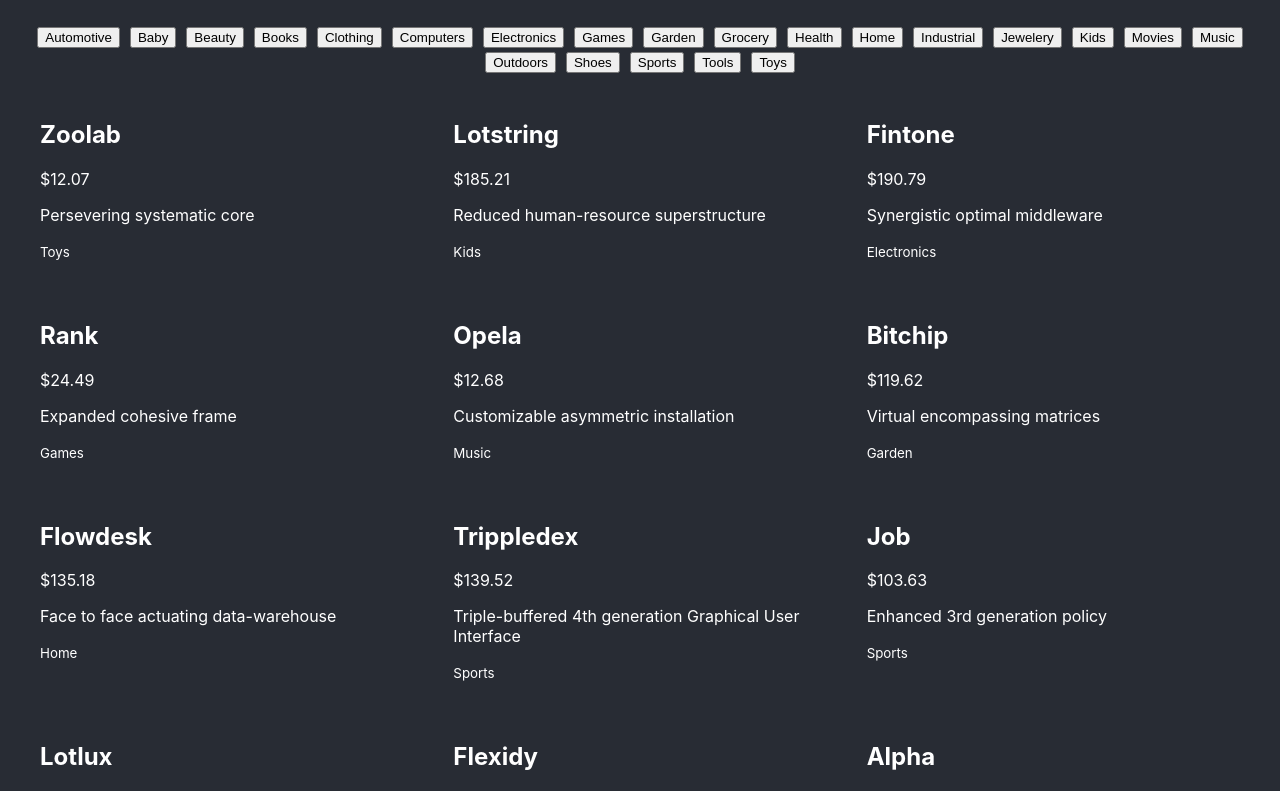
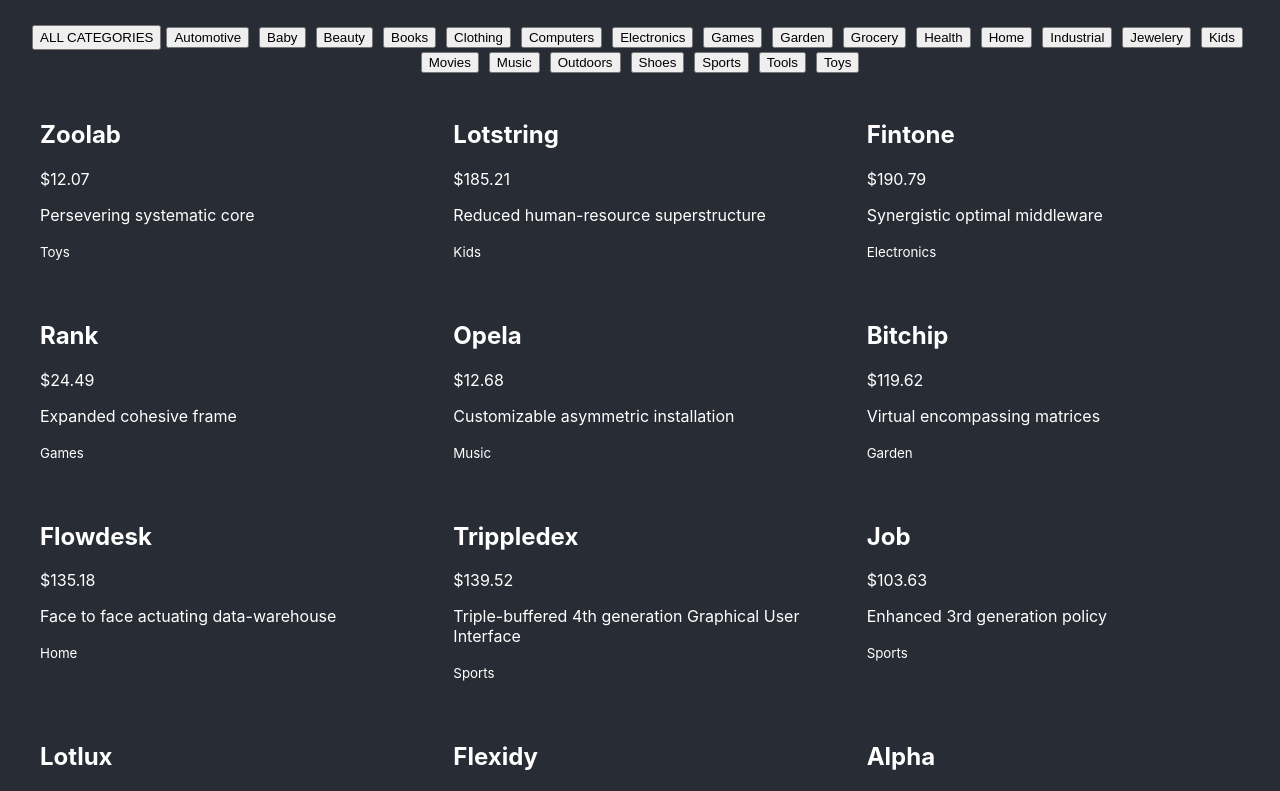
Before and after one commit to aucoeur/react-product-list, a React (Create React App) app: page / in a window 1280 px wide. Shown: the top 791 px of the page. Built offline with nearby package versions, Linux system fonts and the light colour scheme.

Commit message:
Add reset state button

```diff
--- a/src/App.js
+++ b/src/App.js
@@ -13,6 +13,11 @@ function App() {
   function getCategory(newValue) {
     setCategory(newValue)
   }
+
+  function resetState() {
+    setCategory('All')
+  }
+
   const categories = categoriesUnique.map((category, i) => {
 
       return <Button category={category} id={category} key={i} value={category} onClick={getCategory}
@@ -25,6 +30,7 @@ function App() {
   return (
     <div>
       <div className='categories'>
+        <button value="All" onClick={resetState}>ALL CATEGORIES</button>
         {categories}
       </div>
       <div className="ProductList">
```
